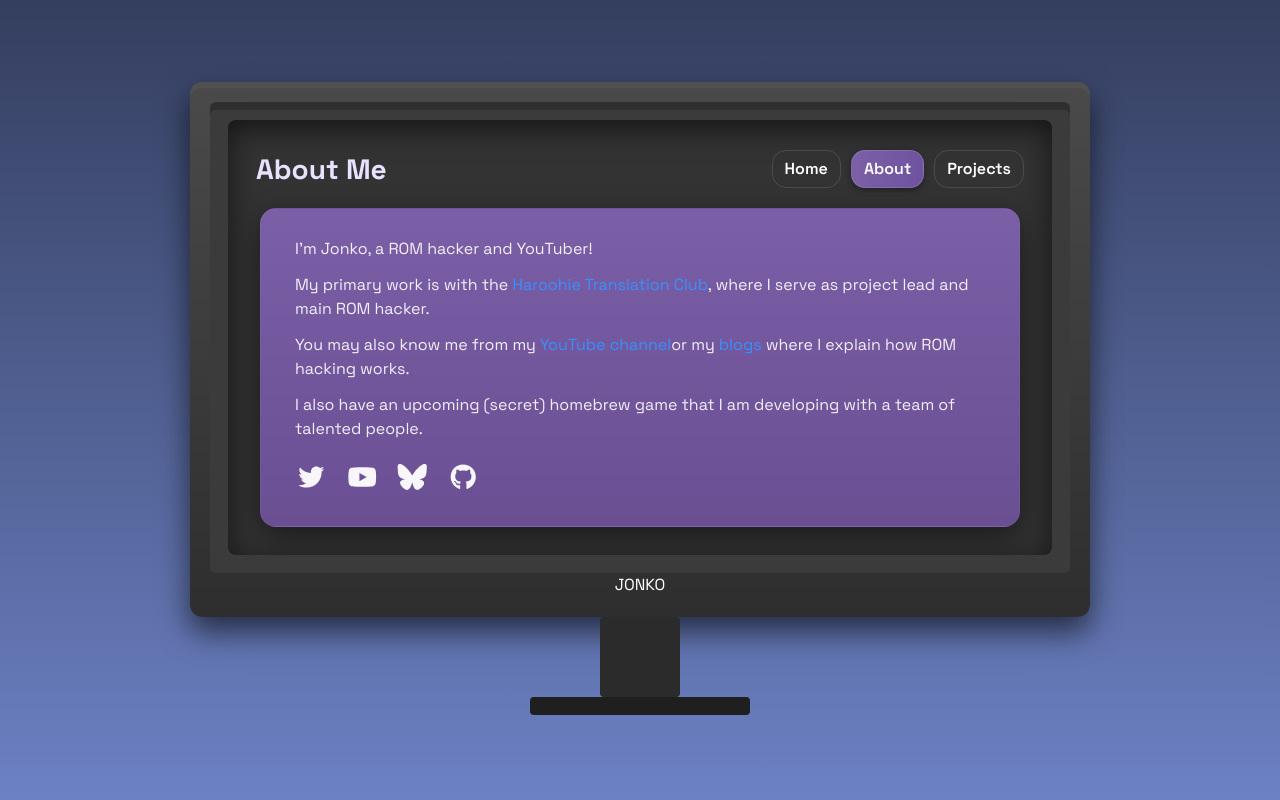
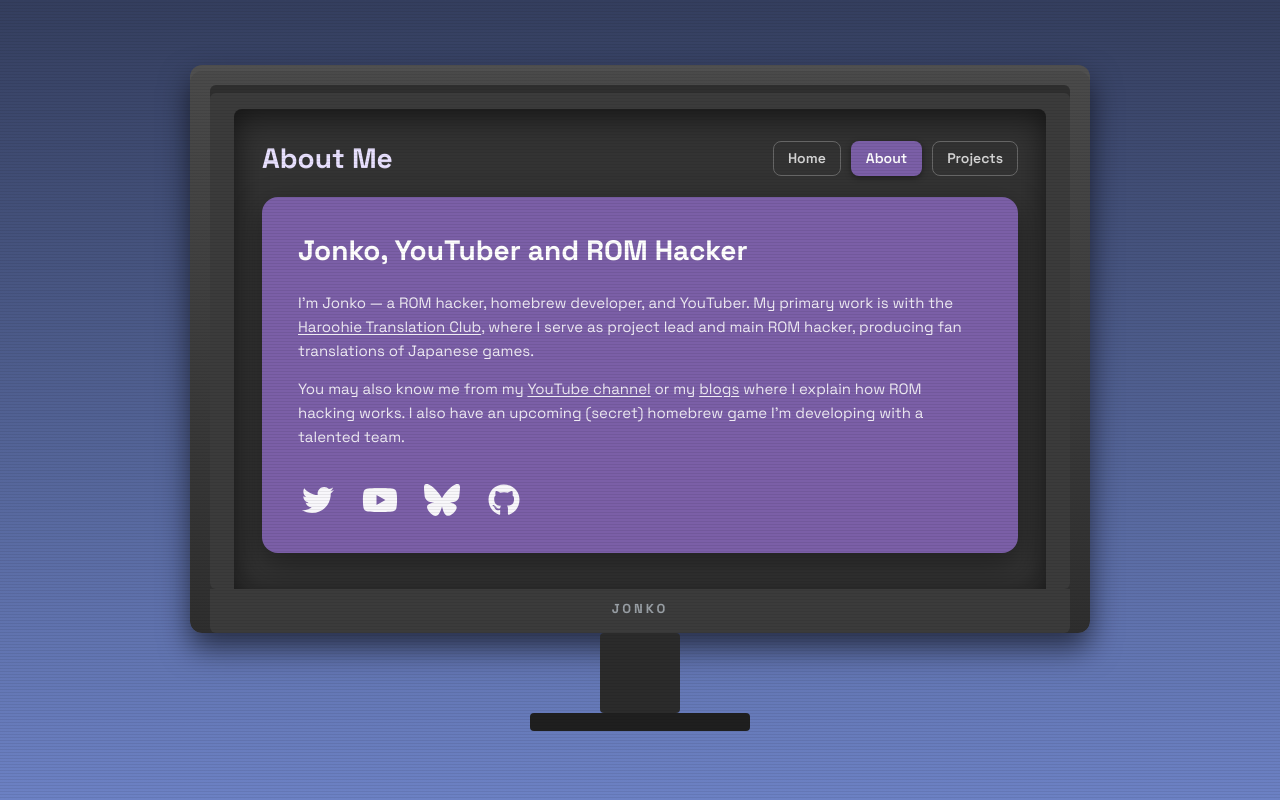
Before and after one commit to jonko0493/JonkoDesu, a React (Vite) app: page /about-me in a window 1280 px wide. Built offline with nearby package versions, Linux system fonts and the light colour scheme.

Commit message:
Add LCD flicker, slow animation, update about me

```diff
--- a/src/routes/__root.tsx
+++ b/src/routes/__root.tsx
@@ -13,6 +13,7 @@ function RootComponent() {
   return (
     <>
       <Outlet />
+      <div className='lcd-overlay' aria-hidden='true' />
       <TanStackDevtools
         config={{
           position: 'bottom-right',
--- a/src/routes/about-me.tsx
+++ b/src/routes/about-me.tsx
@@ -1,7 +1,7 @@
-import { createFileRoute, Link } from '@tanstack/react-router'
+import { createFileRoute } from '@tanstack/react-router'
 
 import { FontAwesomeIcon } from '@fortawesome/react-fontawesome'
-import { faTwitter, faYoutube, faInstagram, faBluesky, faGithub } from '@fortawesome/free-brands-svg-icons'
+import { faTwitter, faYoutube, faBluesky, faGithub } from '@fortawesome/free-brands-svg-icons'
 
 export const Route = createFileRoute('/about-me')({
   component: RouteComponent,
@@ -24,30 +24,29 @@ function RouteComponent() {
 
             <main className='monitor-content'>
               <section className='card'>
-                <p>I'm Jonko, a ROM hacker and YouTuber!</p>
+                <h2>Jonko, YouTuber and ROM Hacker</h2>
                 <p>
-                  My primary work is with the <a href="https://haroohie.club/">Haroohie Translation Club</a>,
-                  where I serve as project lead and main ROM hacker.
+                  I'm Jonko — a ROM hacker, homebrew developer, and YouTuber. My primary work is with the{' '}
+                  <a href="https://haroohie.club/">Haroohie Translation Club</a>, where I serve as project
+                  lead and main ROM hacker, producing fan translations of Japanese games.
                 </p>
                 <p>
-                  You may also know me from my <a href="https://youtube.com/@jonko0493">YouTube channel</a>
-                  or my <a href="https://haroohie.club/author/jonko">blogs</a> where I explain how ROM hacking works.
-                </p>
-                <p>
-                  I also have an upcoming (secret) homebrew game that I am developing with a team of talented people.
+                  You may also know me from my <a href="https://youtube.com/@jonko0493">YouTube channel</a>{' '}
+                  or my <a href="https://haroohie.club/author/jonko">blogs</a> where I explain how ROM hacking
+                  works. I also have an upcoming (secret) homebrew game I'm developing with a talented team.
                 </p>
 
                 <div className="socials">
-                  <a href="https://twitter.com/jonko0493"><FontAwesomeIcon icon={faTwitter} /></a>
-                  <a href="https://youtube.com/@jonko0493"><FontAwesomeIcon icon={faYoutube} /></a>
-                  <a href="https://bsky.app/profile/jonkode.su"><FontAwesomeIcon icon={faBluesky} /></a>
-                  <a href="https://github.com/jonko0493"><FontAwesomeIcon icon={faGithub} /></a>
+                  <a href="https://twitter.com/jonko0493" aria-label="Twitter"><FontAwesomeIcon icon={faTwitter} /></a>
+                  <a href="https://youtube.com/@jonko0493" aria-label="YouTube"><FontAwesomeIcon icon={faYoutube} /></a>
+                  <a href="https://bsky.app/profile/jonkode.su" aria-label="Bluesky"><FontAwesomeIcon icon={faBluesky} /></a>
+                  <a href="https://github.com/jonko0493" aria-label="GitHub"><FontAwesomeIcon icon={faGithub} /></a>
                 </div>
               </section>
             </main>
           </div>
         </div>
-        <div>JONKO</div>
+        <div className='monitor-label'>JONKO</div>
       </div>
 
       <div className='monitor-stand'>
--- a/src/routes/index.tsx
+++ b/src/routes/index.tsx
@@ -8,7 +8,7 @@ export const Route = createFileRoute('/')({ component: App })
 type Mode = 'cta' | 'entering' | 'room'
 
 const ROOM_SCALE = 1.6
-const ANIM_MS = 650
+const ANIM_MS = 950
 
 function getRoomDisplaySize() {
   return Math.max(window.innerWidth * ROOM_SCALE, window.innerHeight * 1.3)
@@ -127,7 +127,7 @@ function App() {
     if (zoomFrom && zoomActive) {
       return {
         transform: 'translate(0px, 0px) scale(1)',
-        transition: `transform ${ANIM_MS}ms cubic-bezier(0.22, 1, 0.36, 1)`,
+        transition: `transform ${ANIM_MS}ms cubic-bezier(0.16, 1, 0.3, 1)`,
       }
     }
     return {}
--- a/src/styles.css
+++ b/src/styles.css
@@ -303,7 +303,7 @@ code {
   width: 900px;
   background: linear-gradient(#4a4a4a,#2e2e2e);
   border-radius: 12px;
-  padding: 20px;
+  padding: 20px 20px 0 20px;
   box-shadow: 0 15px 30px rgba(0,0,0,0.6), inset 0 6px 0 rgba(255,255,255,0.03);
   display: flex;
   flex-direction: column;
@@ -315,19 +315,31 @@ code {
   width: 100%;
   background: var(--monitor-dark);
   border-radius: 6px;
-  padding: 18px;
+  padding: 24px 24px 0 24px;
   box-shadow: inset 0 8px 0 rgba(0,0,0,0.2);
 }
 
 .screen {
   background: var(--screen-bg);
-  border-radius: 8px;
-  padding: 28px;
+  border-radius: 8px 8px 0 0;
+  padding: 28px 28px 36px 28px;
   color: var(--muted);
-  min-height: 420px;
+  min-height: 480px;
   position: relative;
   overflow: hidden;
   box-shadow: inset 0 8px 30px rgba(0,0,0,0.6);
+}
+
+.monitor-label {
+  width: 100%;
+  background: var(--monitor-dark);
+  text-align: center;
+  padding: 10px 0 14px 0;
+  border-radius: 0 0 6px 6px;
+  color: #9aa0a6;
+  font-weight: 700;
+  letter-spacing: 3px;
+  font-size: 13px;
 }
 
 .monitor-stand {
@@ -381,16 +393,18 @@ code {
 
 .pill {
   background: transparent;
-  color: var(--muted);
-  border: 1px solid rgba(255,255,255,0.12);
-  padding: 6px 12px;
-  border-radius: 14px;
+  color: rgba(255,255,255,0.8);
+  border: 1px solid rgba(255,255,255,0.25);
+  padding: 6px 14px;
+  border-radius: 8px;
   cursor: pointer;
   font-weight: 600;
+  font-size: 14px;
 }
 .pill.active {
-  background: linear-gradient(90deg,var(--card-purple),var(--card-purple-2));
+  background: var(--card-purple);
   color: white;
+  border-color: transparent;
   box-shadow: 0 2px 6px rgba(0,0,0,0.4);
 }
 
@@ -402,53 +416,50 @@ code {
 
 .card {
   width: 100%;
-  max-width: 760px;
-  background: linear-gradient(180deg,var(--card-purple), #6b4f93);
+  background: var(--card-purple);
   border-radius: 16px;
-  padding: 28px 34px;
+  padding: 32px 36px 28px 36px;
   color: #fff;
-  box-shadow: 0 10px 30px rgba(0,0,0,0.45);
-  border: 1px solid rgba(255,255,255,0.03);
+  box-shadow: 0 10px 30px rgba(0,0,0,0.35);
 }
 
 .card h2 {
-  margin: 0 0 12px 0;
-  font-size: 26px;
+  margin: 0 0 20px 0;
+  font-size: 28px;
   font-weight: 700;
+  color: #fff;
 }
 
 .card p {
-  color: rgba(255,255,255,0.9);
-  line-height: 1.5;
-  font-size: 16px;
-  margin: 0 0 12px 0;
+  color: rgba(255,255,255,0.88);
+  line-height: 1.6;
+  font-size: 15px;
+  margin: 0 0 14px 0;
 }
 
 .card a {
-  color: #3790ff;
+  color: rgba(255,255,255,0.88);
+  text-decoration: underline;
+  text-underline-offset: 2px;
 }
 
 .card a:hover {
-  text-decoration: underline;
-}
-
-.card .lead {
-  margin-bottom: 14px;
-  color: rgba(255,255,255,0.95);
+  color: #fff;
 }
 
 .socials {
   display: flex;
-  gap: 18px;
-  margin-top: 18px;
-  font-size: 26px;
+  gap: 22px;
+  margin-top: 28px;
+  font-size: 32px;
 }
 
 .socials a {
   color: rgba(255,255,255,0.95);
+  transition: color 200ms ease;
 }
 .socials a:hover {
-  color: rgba(30,120,255,0.95);
+  color: #fff;
 }
 
 @media (max-width: 480px) {
@@ -465,20 +476,26 @@ code {
 
   .monitor{
     width: min(92vw, 420px);
-    padding: 12px;
+    padding: 12px 12px 0 12px;
     border-radius: 10px;
   }
 
   .bezel{
-    padding: 10px;
+    padding: 10px 10px 0 10px;
     border-radius: 8px;
   }
 
+  .monitor-label{
+    padding: 8px 0 12px 0;
+    font-size: 11px;
+  }
+
   .screen{
-    padding: 18px;
+    padding: 18px 18px 28px 18px;
     min-height: calc(100vh - 160px);
     box-shadow: inset 0 8px 24px rgba(0,0,0,0.65);
     overflow: auto;
+    border-radius: 6px 6px 0 0;
   }
 
   .screen-header h1{
@@ -500,13 +517,13 @@ code {
 
   .card{
     padding: 22px;
-    border-radius: 18px;
+    border-radius: 14px;
     max-width: 100%;
   }
 
   .card h2{
     font-size: 20px;
-    margin-bottom: 12px;
+    margin-bottom: 14px;
   }
 
   .card p{
@@ -514,9 +531,9 @@ code {
   }
 
   .socials{
-    gap: 18px;
+    gap: 20px;
     font-size: 28px;
-    margin-top: 18px;
+    margin-top: 20px;
   }
 
   .monitor-stand{
@@ -556,3 +573,34 @@ code {
     margin-top: -22px;
   }
 }
+/* LCD scanline + flicker overlay */
+@keyframes lcd-flicker {
+  0%   { opacity: 1; }
+  18%  { opacity: 1; }
+  20%  { opacity: 0.93; }
+  22%  { opacity: 1; }
+  56%  { opacity: 1; }
+  58%  { opacity: 0.96; }
+  60%  { opacity: 1; }
+  80%  { opacity: 1; }
+  82%  { opacity: 0.94; }
+  84%  { opacity: 1; }
+  100% { opacity: 1; }
+}
+
+.lcd-overlay {
+  position: fixed;
+  inset: 0;
+  pointer-events: none;
+  z-index: 9999;
+  /* Scanlines: alternating transparent + very faint dark lines every 3px */
+  background: repeating-linear-gradient(
+    to bottom,
+    transparent 0px,
+    transparent 2px,
+    rgba(0, 0, 0, 0.07) 2px,
+    rgba(0, 0, 0, 0.07) 3px
+  );
+  animation: lcd-flicker 7s steps(1, end) infinite;
+  mix-blend-mode: multiply;
+}
```
